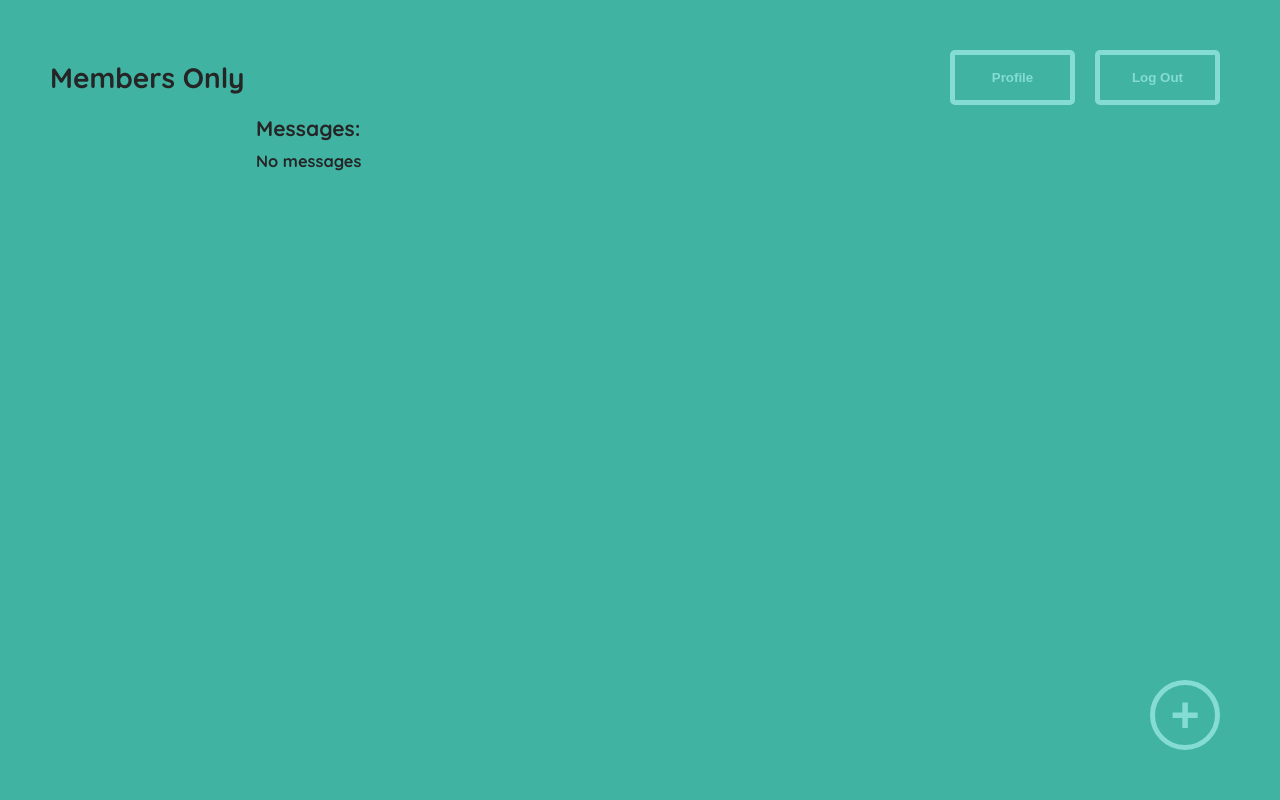
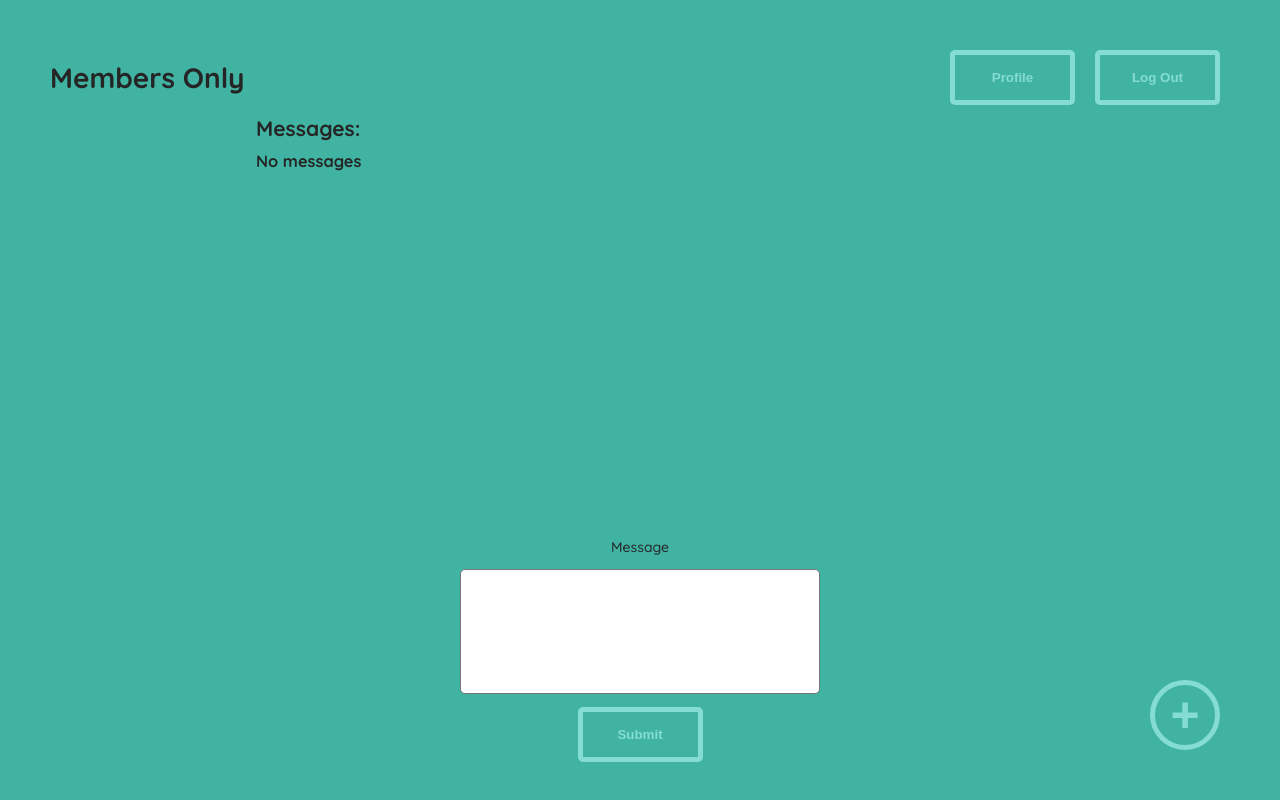
Before and after one commit to JoshGrainge/members-only, a React (Create React App) app in the folder client/: page / in a window 1280 px wide. Built offline with nearby package versions, Linux system fonts and the light colour scheme.

Commit message:
Removed modal form opacity styling

```diff
--- a/client/src/App.css
+++ b/client/src/App.css
@@ -202,14 +202,12 @@ button.add-message-button.tilted {
   flex-direction: column;
   justify-content: space-evenly;
   align-items: center;
-  opacity: 0;
 
-  transition: transform 0.1s ease-in-out, opacity;
+  transition: transform 0.1s ease-in-out;
 }
 
 .modal.active > .modal-form {
   transform: translate(-50%, -50%);
-  opacity: 100;
 }
 
 .modal-form > textarea {
```
